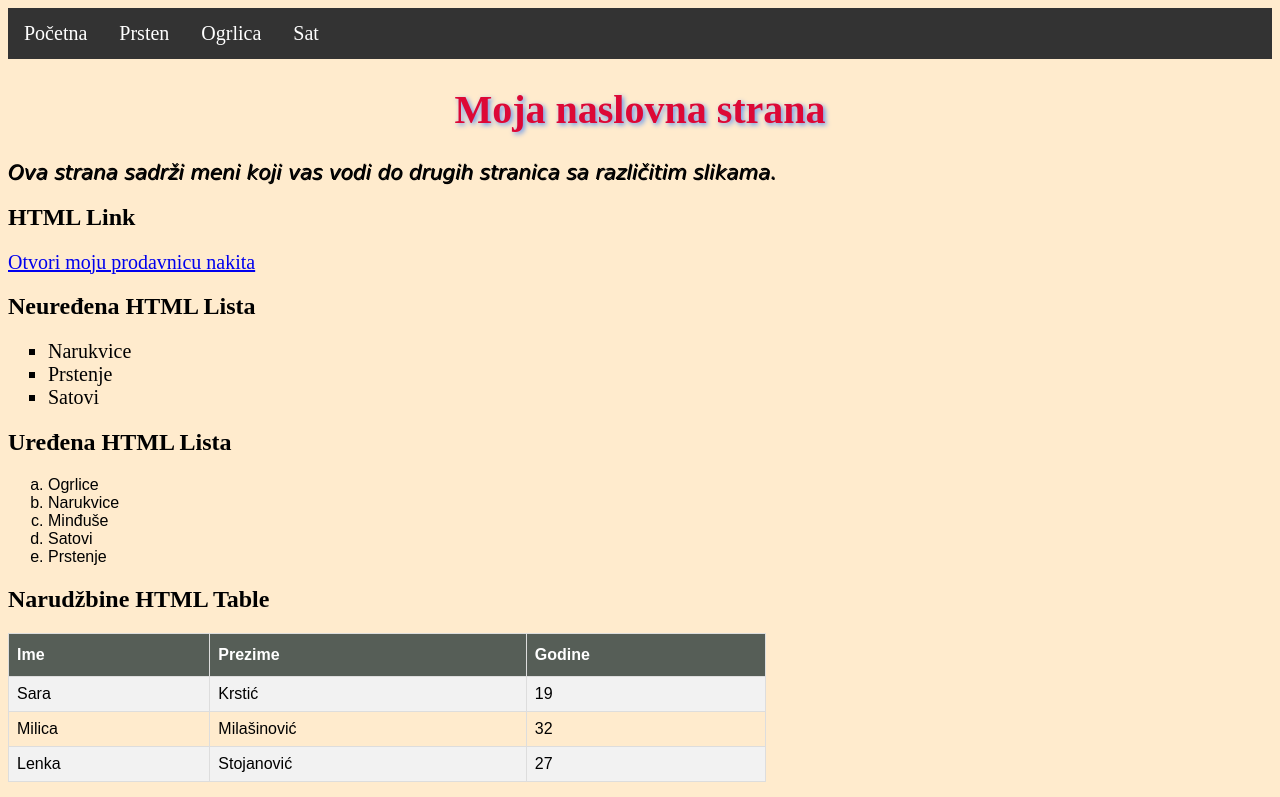
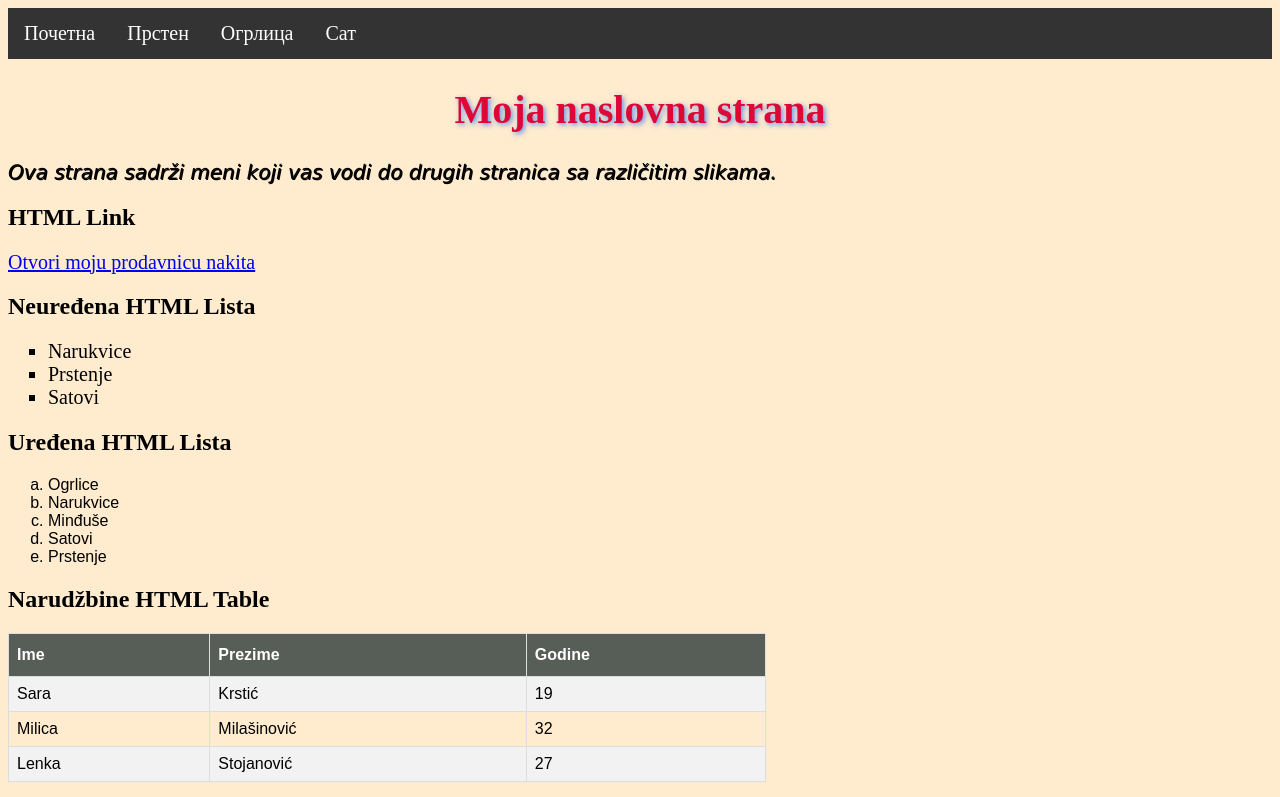
Before and after one commit to katarina004/nakitkatarina, a plain HTML site: page index.html in a window 1280 px wide. Shown: the top 797 px of the page. Drawn offline with Linux system fonts and the light colour scheme.

Commit message:
Add files via upload

```diff
--- a/index.html
+++ b/index.html
@@ -9,10 +9,10 @@
 <body>
 <nav>
 <ul class="a">
-   <li><a href="index.html">Početna</a></li>
-  <li><a href="strana1.html">Prsten</a></li>
-  <li><a href="strana2.html">Ogrlica</a></li>
-  <li><a href="strana3.html">Sat</a></li>
+   <li><a href="index.html">Почетна</a></li>
+  <li><a href="strana1.html">Прстен</a></li>
+  <li><a href="strana2.html">Огрлица</a></li>
+  <li><a href="strana3.html">Сат</a></li>
 </ul>
 </nav>
 
```
